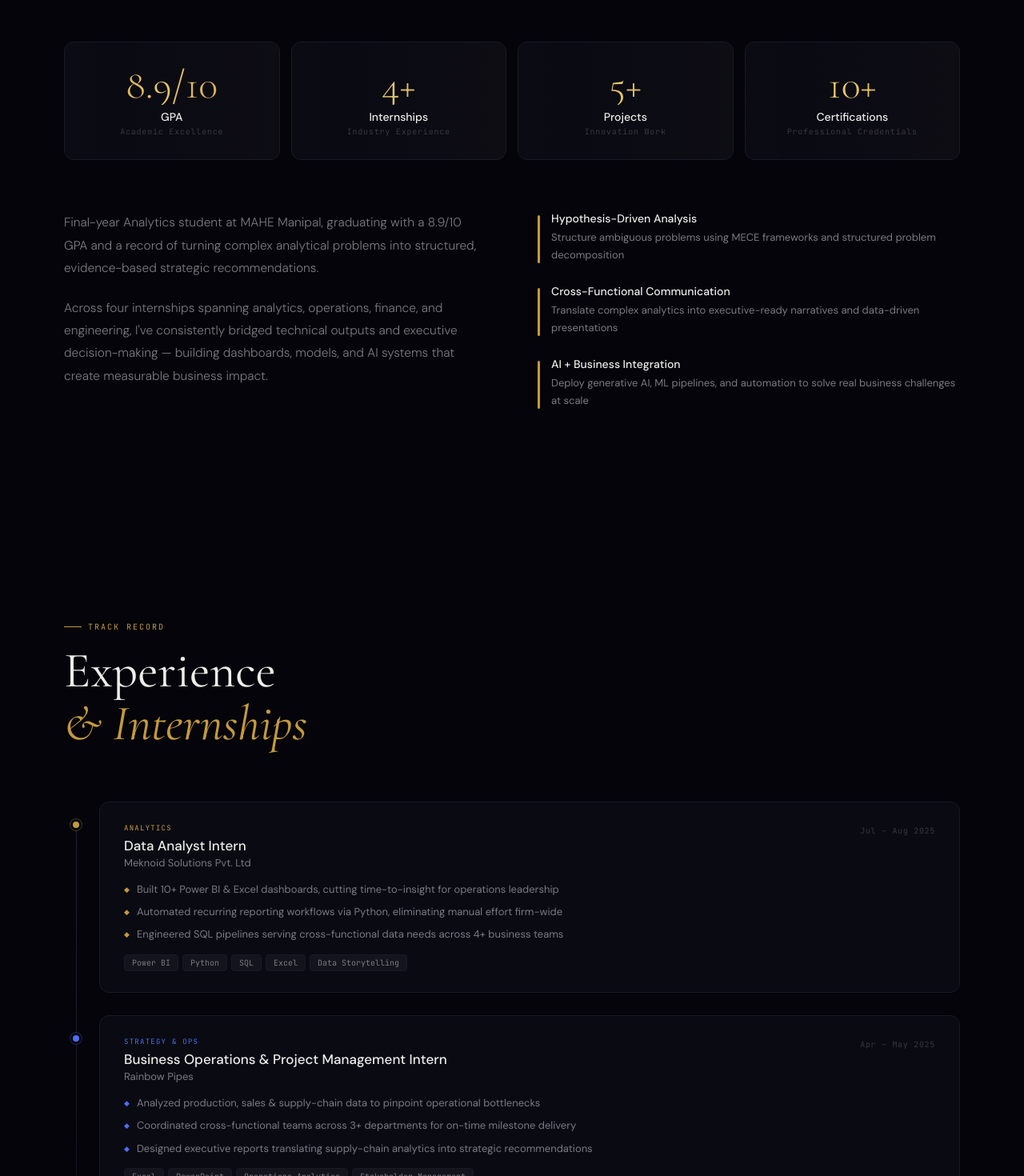
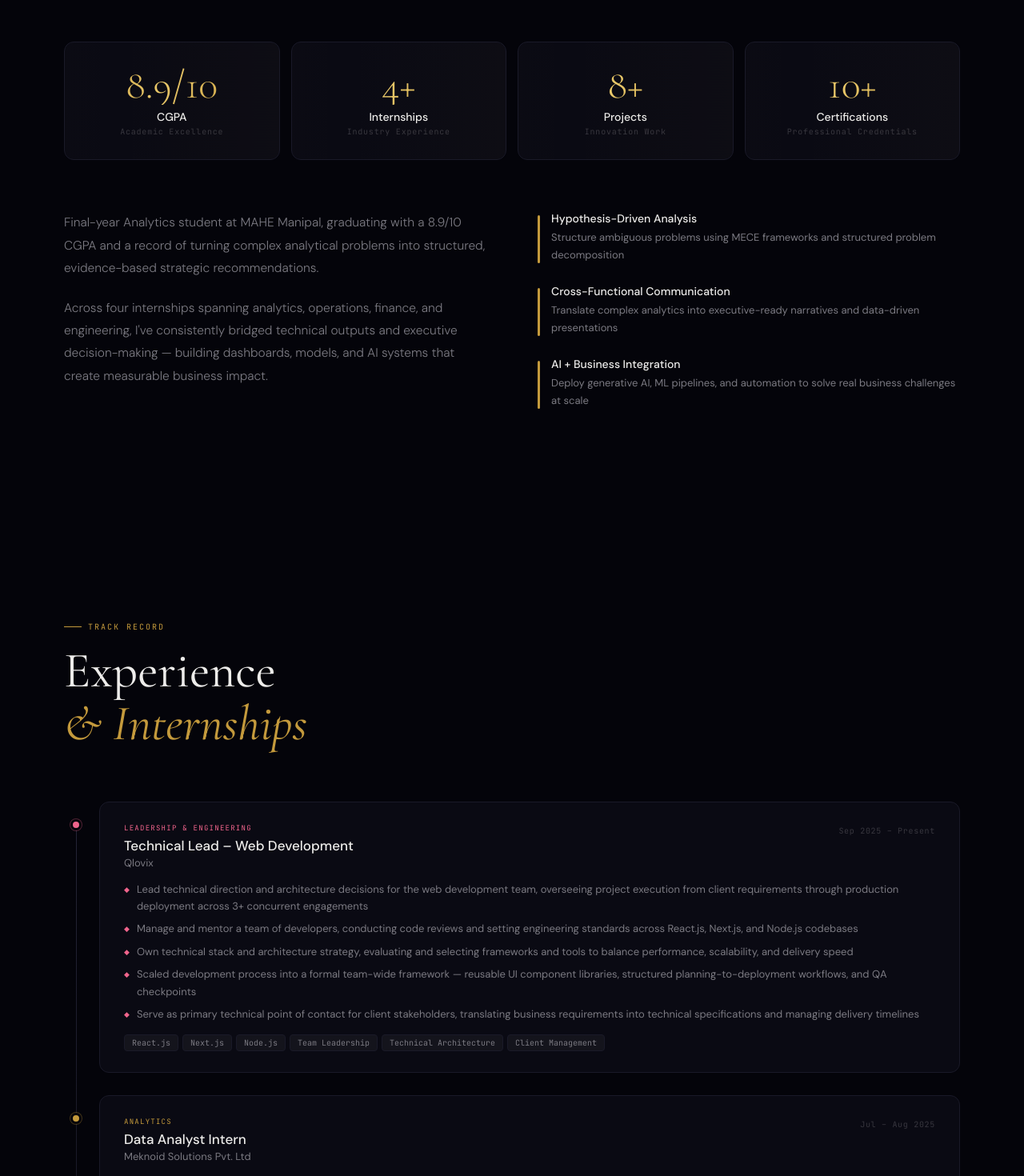
Before and after one commit to Mohammedimad01/Mohammed-Imad, a React (Vite) app: page / in a window 1280 px wide. Shown: the part 1080-2550 px from the top of the page at 80% size. Built offline with nearby package versions, Linux system fonts and the light colour scheme.

Commit message:
feat: add Technical Lead role, 3 new projects, 11 skills, update CGPA to 8.9

```diff
--- a/src/Portfolio.jsx
+++ b/src/Portfolio.jsx
@@ -126,13 +126,22 @@ const NAV_LINKS = ["About", "Experience", "Projects", "Skills", "Contact"];
 const TITLES = ["Business / Data Analyt", "Aspiring Management Consultant", "Data-Driven Problem Solver", "Full Stack Developer", "Strategy & Analytics Enthusiast"];
 
 const STATS = [
-  { v: 8.9, s: "/10", l: "GPA", d: "Academic Excellence" },
+  { v: 8.9, s: "/10", l: "CGPA", d: "Academic Excellence" },
   { v: 4, s: "+", l: "Internships", d: "Industry Experience" },
-  { v: 5, s: "+", l: "Projects", d: "Innovation Work" },
+  { v: 8, s: "+", l: "Projects", d: "Innovation Work" },
   { v: 10, s: "+", l: "Certifications", d: "Professional Credentials" },
 ];
 
 const EXP = [
+  {
+    role: "Technical Lead – Web Development", co: "Qlovix", period: "Sep 2025 – Present", type: "Leadership & Engineering", col: "#F0648C",
+    pts: ["Lead technical direction and architecture decisions for the web development team, overseeing project execution from client requirements through production deployment across 3+ concurrent engagements",
+      "Manage and mentor a team of developers, conducting code reviews and setting engineering standards across React.js, Next.js, and Node.js codebases",
+      "Own technical stack and architecture strategy, evaluating and selecting frameworks and tools to balance performance, scalability, and delivery speed",
+      "Scaled development process into a formal team-wide framework — reusable UI component libraries, structured planning-to-deployment workflows, and QA checkpoints",
+      "Serve as primary technical point of contact for client stakeholders, translating business requirements into technical specifications and managing delivery timelines"],
+    tools: ["React.js", "Next.js", "Node.js", "Team Leadership", "Technical Architecture", "Client Management"]
+  },
   {
     role: "Data Analyst Intern", co: "Meknoid Solutions Pvt. Ltd", period: "Jul – Aug 2025", type: "Analytics", col: "#C49A3C",
     pts: ["Built 10+ Power BI & Excel dashboards, cutting time-to-insight for operations leadership",
@@ -197,12 +206,42 @@ const PROJECTS = [
     impact: "Self-serve data retrieval for business users, automating analytics workflows previously requiring data team intervention.",
     tools: ["Azure OpenAI", "LangChain", "RAG", "SQL", "Python"], status: "Completed"
   },
+  {
+    name: "Google Play Store Product Intelligence Platform",
+    tag: "End-to-end analytics pipeline · 10,841 apps, 64,296 reviews",
+    type: "Data Analytics · Statistical Testing · NLP", Icon: BarChart2, col: "#4E6EF2",
+    problem: "Businesses assumed app metadata (category, size, price) drove user ratings — but without statistical validation, that assumption could misdirect product investment entirely.",
+    approach: "Built a full pipeline from data cleaning through statistical testing to two live BI dashboards. Wrote 25 production-quality SQL queries in BigQuery (window functions: RANK, LAG/LEAD, running totals). Built a VADER-based sentiment pipeline validated at 76.3% agreement against an independent labeling method.",
+    impact: "Found app metadata explains <1% of rating variance (R²=0.008) — reframing the core business question toward review-text sentiment. Identified a 36% negative-review rate in the platform's largest app category. Delivered 3 prioritized, quantified recommendations in a written report and stakeholder presentation.",
+    tools: ["Python", "SQL", "BigQuery", "Power BI", "Looker Studio", "Statistics", "NLP"],
+    status: "Jul 2026",
+  },
+  {
+    name: "ExpenseAudit AI",
+    tag: "Multi-agent AI system · Kaggle x Google AI Agents Capstone 2026",
+    type: "AI Engineering · Multi-Agent Systems", Icon: Zap, col: "#9B7FF7",
+    problem: "Expense auditing needs dollar-accurate, auditable decisions — but rule-based systems alone can't interpret policy language or describe fraud patterns the way LLMs can.",
+    approach: "Architected a multi-agent platform using Google ADK and Gemini 2.0 Flash, orchestrating 3 specialized LLM agents (policy compliance, fraud detection, executive reporting) through a Sequential Agent pipeline. Built deterministic Python rule engines for spend-policy limits and fraud pattern detection (duplicate submissions, split transactions, statistical outliers) — ensuring every dollar decision came from tested code, not LLM inference.",
+    impact: "Deployed as a FastAPI service with Docker containerization and 89 automated tests. Integrated Google Drive export via a custom MCP Toolset for finance-ready reporting.",
+    tools: ["Google ADK", "Gemini 2.0 Flash", "Python", "FastAPI", "Docker", "MCP"],
+    status: "Kaggle × Google Capstone 2026",
+  },
+  {
+    name: "Superstore Sales & Profit Performance Dashboard",
+    tag: "Power BI dashboard · 5,000+ orders, $2.3M in sales",
+    type: "Business Intelligence · Power BI", Icon: Database, col: "#22D3B8",
+    problem: "Topline sales growth was masking where profit was actually leaking across product categories and regions.",
+    approach: "Built an interactive Power BI dashboard analyzing 5,000+ orders and $2.3M in sales from the Superstore retail dataset, using DAX measures to surface KPIs across sales, profit, discount, and regional performance.",
+    impact: "Identified profit leakage from over-discounting on low-margin Furniture products and surfaced regional performance gaps — translated into data-driven recommendations on category focus and discount strategy.",
+    tools: ["Power BI", "DAX", "Data Visualization"],
+    status: "Completed",
+  },
 ];
 
 const SKILL_CATS = [
-  { l: "Analytics & Data", Icon: BarChart2, col: "#C49A3C", skills: ["Python", "SQL", "R", "Power BI", "Tableau", "Excel", "SAS", "Data Visualization", "Data Storytelling", "Predictive Analytics"] },
-  { l: "AI & Technology", Icon: Brain, col: "#4E6EF2", skills: ["Prompt Engineering", "Generative AI", "Machine Learning", "NLP / Sentiment Analysis", "API Integration", "AI-assisted Analytics"] },
-  { l: "Business & Consulting", Icon: Briefcase, col: "#22D3B8", skills: ["Business Requirement Analysis", "Market Research", "Strategic Planning", "Stakeholder Management", "Hypothesis Analysis", "Process Improvement", "Financial Modelling", "Business Insights Generation"] },
+  { l: "Analytics & Data", Icon: BarChart2, col: "#C49A3C", skills: ["Python", "SQL", "R", "Power BI", "Tableau", "Excel", "SAS", "Data Visualization", "Data Storytelling", "Predictive Analytics", "Sheets", "Fabric Analytics", "Colab", "BigQuery", "Data Studio"] },
+  { l: "AI & Technology", Icon: Brain, col: "#4E6EF2", skills: ["Prompt Engineering", "Generative AI", "Machine Learning", "NLP / Sentiment Analysis", "API Integration", "AI-assisted Analytics", "Agile/Scrum", "JIRA"] },
+  { l: "Business & Consulting", Icon: Briefcase, col: "#22D3B8", skills: ["Business Requirement Analysis", "Market Research", "Strategic Planning", "Stakeholder Management", "Hypothesis Analysis", "Process Improvement", "Financial Modelling", "Business Insights Generation", "Management Consulting", "Commercial Awareness", "Organisational Performance Analysis", "Change Management"] },
   { l: "Engineering", Icon: Code2, col: "#9B7FF7", skills: ["React", "Node.js", "Next.js", "Git/GitHub", "REST APIs", "HTML/CSS/JS", "Database Management", "MySQL", "SQL Server"] },
 ];
 
@@ -225,7 +264,7 @@ const ACHIEVEMENTS = [
   { Icon: Award, col: "#C49A3C", title: "1st Place — Product Innovation Challenge", sub: "EcoFlow: end-to-end business concept judged by faculty & industry" },
   { Icon: Star, col: "#4E6EF2", title: "Aspire Young Leaders Program, Cohort 1", sub: "Competitive global cohort by Harvard Business School faculty" },
   { Icon: Users, col: "#22D3B8", title: "AIESEC Manipal", sub: "Cross-cultural leadership & international professional development" },
-  { Icon: TrendingUp, col: "#9B7FF7", title: "GPA 8.9/10 — Top Academic Standing", sub: "Manipal Academy of Higher Education (MAHE)" },
+  { Icon: TrendingUp, col: "#9B7FF7", title: "CGPA 8.9/10 — Top Academic Standing", sub: "Manipal Academy of Higher Education (MAHE)" },
 ];
 
 // ── Hooks ─────────────────────────────────────────────────────────────────────
@@ -445,7 +484,7 @@ function Hero() {
         {/* Tagline */}
         <p style={{ maxWidth: 600, fontSize: 16, fontWeight: 300, color: "var(--t2)", lineHeight: 1.75, marginBottom: 44, letterSpacing: ".01em" }}>
           Bridging business strategy, data analytics, and emerging technology to deliver measurable impact.
-          Business / Data Analyst · GPA 8.9/10 · MAHE Manipal.
+          Business / Data Analyst · CGPA 8.9/10 · MAHE Manipal.
         </p>
         {/* CTAs */}
         <div style={{ display: "flex", gap: 12, flexWrap: "wrap", marginBottom: 56 }}>
@@ -513,7 +552,7 @@ function About() {
         <div className="grid-bio">
           <div className={`reveal d1 ${v ? "in" : ""}`}>
             <p style={{ fontSize: 15.5, lineHeight: 1.82, color: "var(--t2)", fontWeight: 300, marginBottom: 22 }}>
-              Final-year Analytics student at MAHE Manipal, graduating with a 8.9/10 GPA and a record of turning complex analytical problems into structured, evidence-based strategic recommendations.
+              Final-year Analytics student at MAHE Manipal, graduating with a 8.9/10 CGPA and a record of turning complex analytical problems into structured, evidence-based strategic recommendations.
             </p>
             <p style={{ fontSize: 15.5, lineHeight: 1.82, color: "var(--t2)", fontWeight: 300 }}>
               Across four internships spanning analytics, operations, finance, and engineering, I've consistently bridged technical outputs and executive decision-making — building dashboards, models, and AI systems that create measurable business impact.
```
